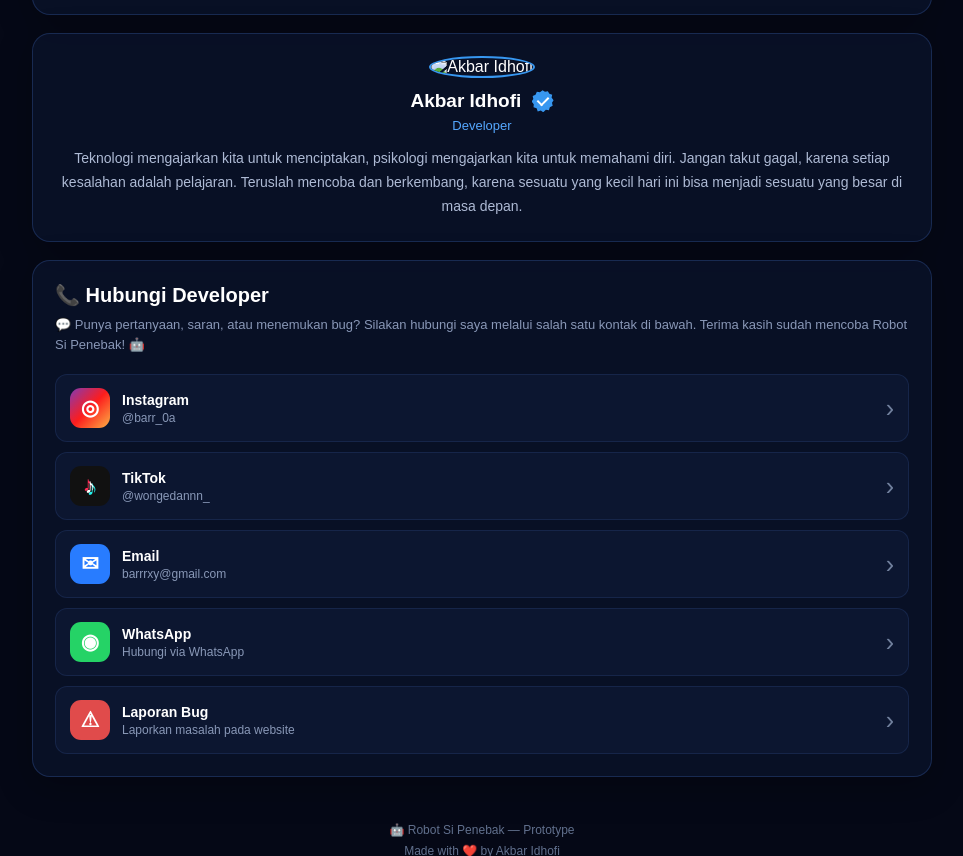
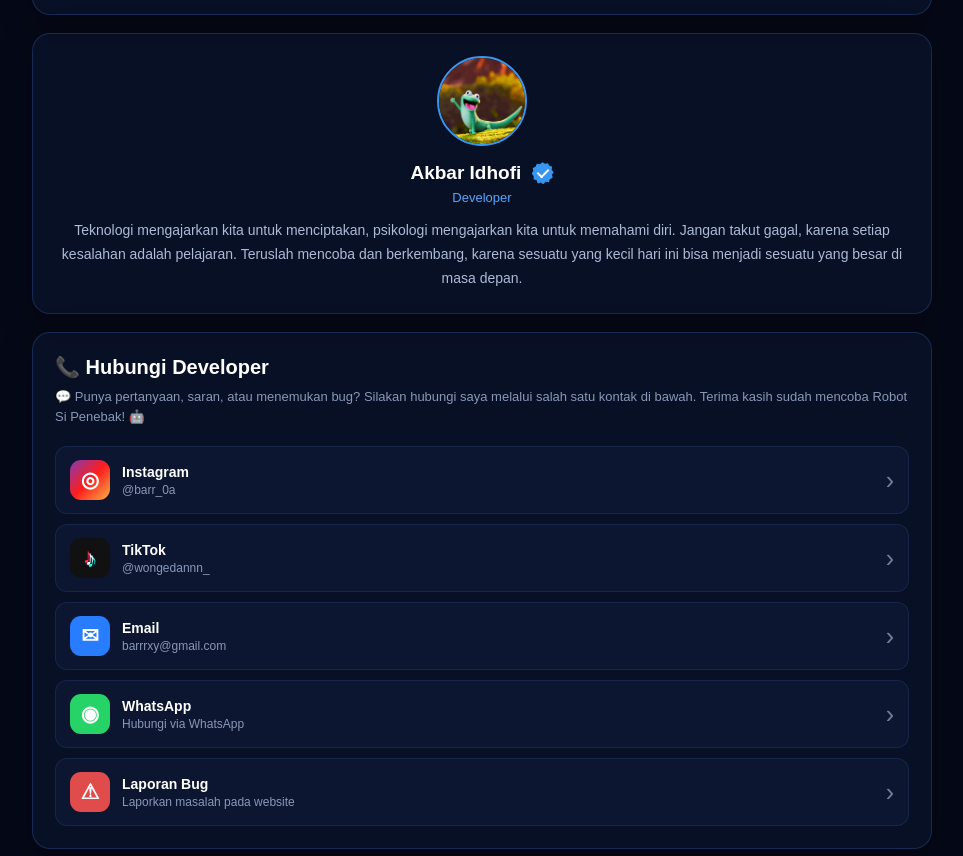
Before and after one commit to barrrxy/RobsDetect, a plain HTML site: page index.html in a window 1280 px wide. Shown: the part 1157-2013 px from the top of the page, without its empty margins (158-1121 px from the left). Drawn offline with Linux system fonts and the light colour scheme; files whose address does not match are found by name.

Commit message:
Update index.html

```diff
--- a/index.html
+++ b/index.html
@@ -1222,7 +1222,7 @@ footer{
 <section class="card creator">
 
     <img
-        src="assets/creator.jpg"
+        src="creator.jpg"
         class="creator-img"
         alt="Akbar Idhofi"
     >
```
